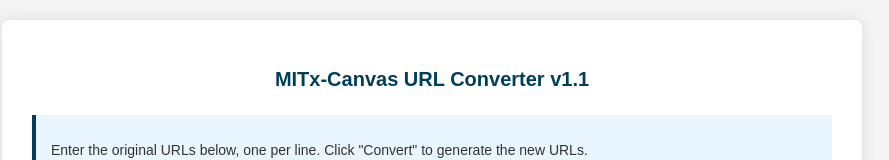
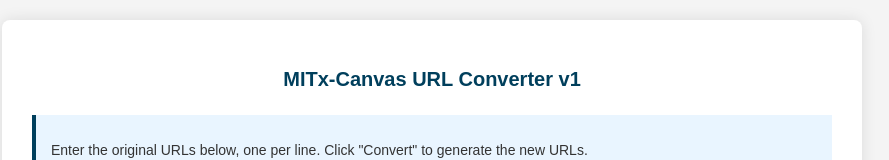
Before and after one commit to kalebabebe/mitx-canvas, a plain HTML site: page index.html in a window 1280 px wide. Shown: the top 160 px of the page, without its empty margins (208-1097 px from the left). Drawn offline with Linux system fonts and the light colour scheme.

Commit message:
Update index.html

```diff
--- a/index.html
+++ b/index.html
@@ -8,7 +8,7 @@
 </head>
 <body>
     <div class="container">
-        <h1>MITx-Canvas URL Converter v1.1</h1>
+        <h1>MITx-Canvas URL Converter v1</h1>
         <div class="instructions">
             <p>Enter the original URLs below, one per line. Click "Convert" to generate the new URLs.</p>
         </div>
```
